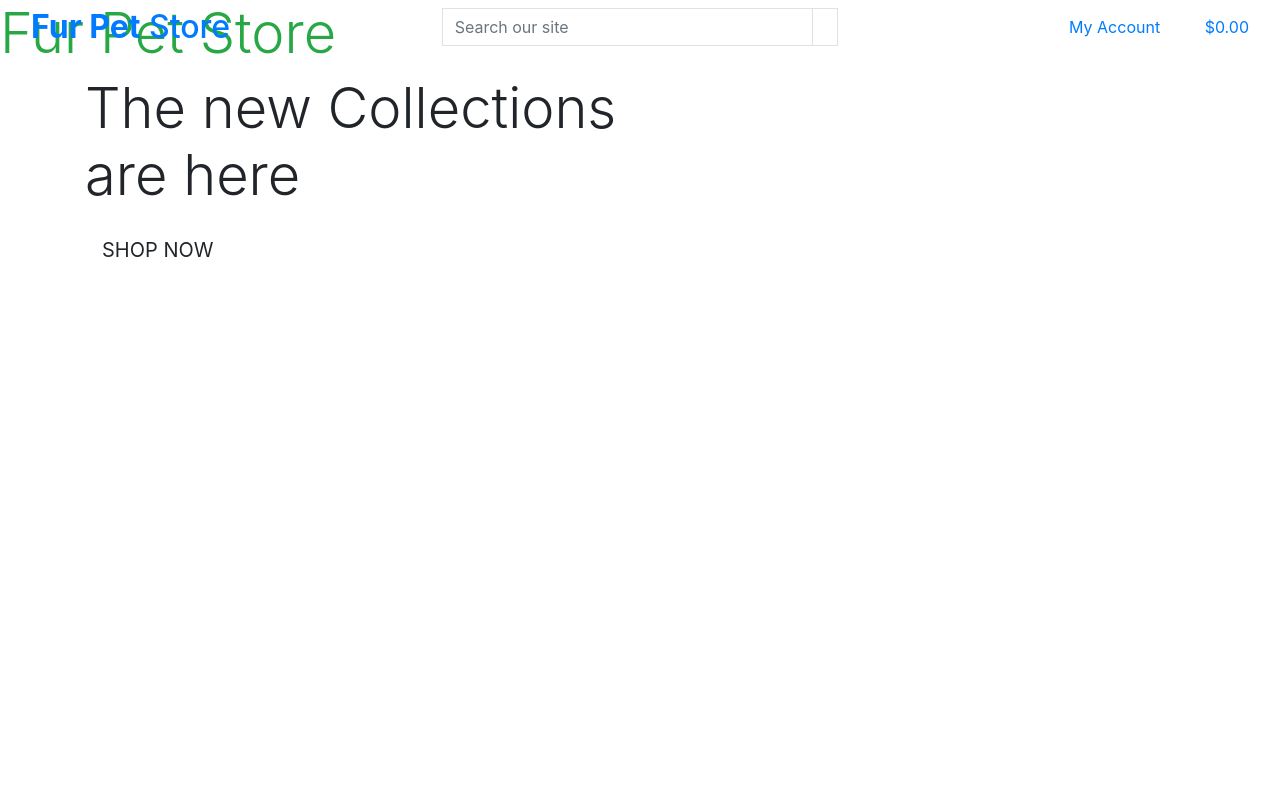
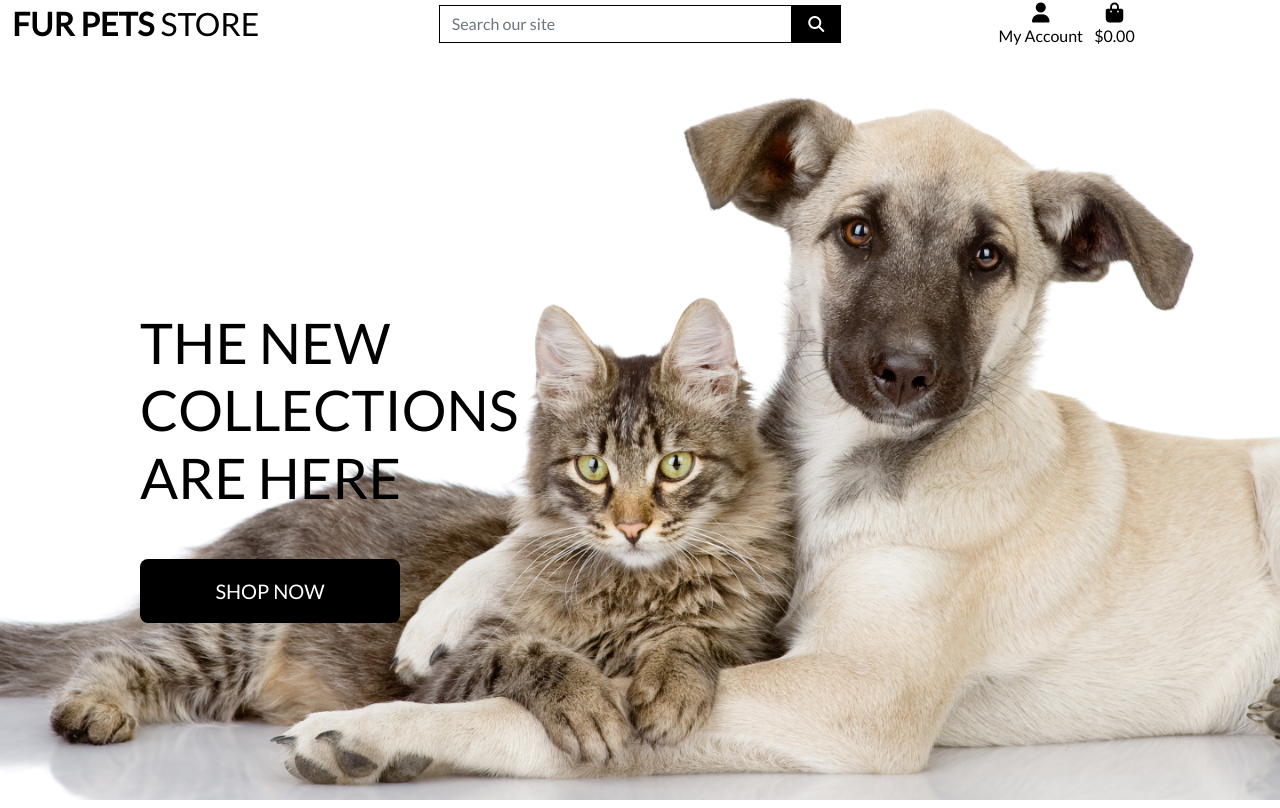
Before and after one commit to ExcellentWish/fur-pet-store, a Django app: template home/templates/home/index.html in a window 1280 px wide. Before the commit the page ends 257 px from the top, so only its background shows below. Run offline with Django 4.2, Linux system fonts and the light colour scheme; the template is opened without the code that fills it, so the values that code supplies are empty; parts of the project's set-up code (start-up, migrations or seed data) failed here and were passed over; some libraries are stand-ins or nearby versions.

Commit message:
Complete home page header & css

```diff
--- a/fur_pet_store/settings.py
+++ b/fur_pet_store/settings.py
@@ -147,6 +147,11 @@ USE_TZ = True
 
 STATIC_URL = 'static/'
 
+STATICFILES_DIRS = (os.path.join(BASE_DIR, 'static'),)
+
+MEDIA_URL = '/media/'
+MEDIA_ROOT = os.path.join(BASE_DIR, 'media')
+
 # Default primary key field type
 # https://docs.djangoproject.com/en/4.1/ref/settings/#default-auto-field
 
--- a/fur_pet_store/urls.py
+++ b/fur_pet_store/urls.py
@@ -15,9 +15,11 @@ Including another URLconf
 """
 from django.contrib import admin
 from django.urls import path, include
+from django.conf import settings
+from django.conf.urls.static import static
 
 urlpatterns = [
     path('admin/', admin.site.urls),
     path('accounts/', include('allauth.urls')),
     path('', include('home.urls')),
-]
+] + static(settings.MEDIA_URL, document_root=settings.MEDIA_ROOT)
--- a/home/templates/home/index.html
+++ b/home/templates/home/index.html
@@ -11,14 +11,14 @@
 {% endblock %}
 
 {% block content %}
-    <h1 class="display-4 text-success">Fur Pet Store</h1>
+    <h1 class="display-4 text-success"></h1>
     <div class="container h-100">
         <div class="row h-100">
             <div class="col-7 col-md-6 my-auto">
                 <h1 class="display-4 logo-font text-black">
                     The new Collections are here
                 </h1>
-                <div>
+                <div class="my-5">
                     <h4>
                         <a href="" class="shop-now-button btn btn-lg text-uppercase py-3">Shop Now</a>
                     </h4>
--- /dev/null
+++ b/static/css/style.css
@@ -0,0 +1,81 @@
+html {
+    height: 100%;
+}
+
+body {
+    background: url('/media/462852.jpg') no-repeat center center fixed;
+    background-size: cover;
+    height: calc(100vh - 164px);
+    color: #555;
+    font-family: 'Lato';
+}
+
+/* from Bulma */
+.icon {
+    align-items: center;
+    display: inline-flex;
+    justify-content: center;
+    height: 1.5rem;
+    width: 1.5rem;
+}
+
+.logo-font {
+    text-transform: uppercase;
+}
+
+.main-logo-link {
+    width: fit-content;
+}
+
+.shop-now-button {
+    background: black;
+    color: white;
+    min-width: 260px;
+}
+
+.btn-black {
+    background: black;
+    color: white;
+}
+
+.shop-now-button:hover,
+.shop-now-button:active,
+.shop-now-button:focus,
+.btn-black:hover,
+.btn-black:active,
+.btn-black:focus {
+    background: #222;
+    color: white;
+}
+
+.text-black {
+    color: #000 !important;
+}
+
+.border-black {
+    border: 1px solid black !important;
+}
+
+/* -------------------------------- Media Queries */
+
+/* Slightly larger container on xl screens */
+@media (min-width: 1200px) {
+  .container {
+    max-width: 80%;
+  }
+}
+
+/* fixed top navbar only on medium and up */
+@media (min-width: 992px) {
+    .fixed-top-desktop-only {
+        position: fixed;
+        top: 0;
+        right: 0;
+        left: 0;
+        z-index: 1030;
+    }
+
+    .header-container {
+        padding-top: 164px;
+    }
+}
--- a/templates/base.html
+++ b/templates/base.html
@@ -15,29 +15,34 @@
 
   <!-- Bootstrap CSS -->
   {% block corecss %}
-  <link rel="stylesheet" href="https://cdn.jsdelivr.net/npm/bootstrap@4.3.1/dist/css/bootstrap.min.css"
-    integrity="sha384-ggOyR0iXCbMQv3Xipma34MD+dH/1fQ784/j6cY/iJTQUOhcWr7x9JvoRxT2MZw1T" crossorigin="anonymous">
+  <link href="https://cdn.jsdelivr.net/npm/bootstrap@5.2.3/dist/css/bootstrap.min.css" rel="stylesheet"
+    integrity="sha384-rbsA2VBKQhggwzxH7pPCaAqO46MgnOM80zW1RWuH61DGLwZJEdK2Kadq2F9CUG65" crossorigin="anonymous">
+  <link rel="preconnect" href="https://fonts.googleapis.com">
+  <link rel="preconnect" href="https://fonts.gstatic.com" crossorigin>
+  <link href="https://fonts.googleapis.com/css2?family=Lato&display=swap" rel="stylesheet">
+  <link rel="stylesheet" href="{% static 'css/style.css' %}">
   {% endblock %}
 
   {% block extra_css %}
+
   {% endblock %}
 
   {% block corejs %}
-  <script src="https://code.jquery.com/jquery-3.3.1.slim.min.js"
-    integrity="sha384-q8i/X+965DzO0rT7abK41JStQIAqVgRVzpbzo5smXKp4YfRvH+8abtTE1Pi6jizo" crossorigin="anonymous">
+  <script src="https://kit.fontawesome.com/0f96215e04.js" crossorigin="anonymous"></script>
+  <script src="https://code.jquery.com/jquery-3.6.1.slim.min.js"
+    integrity="sha256-w8CvhFs7iHNVUtnSP0YKEg00p9Ih13rlL9zGqvLdePA=" crossorigin="anonymous"></script>
+  <script src="https://cdn.jsdelivr.net/npm/@popperjs/core@2.11.6/dist/umd/popper.min.js"
+    integrity="sha384-oBqDVmMz9ATKxIep9tiCxS/Z9fNfEXiDAYTujMAeBAsjFuCZSmKbSSUnQlmh/jp3" crossorigin="anonymous">
   </script>
-  <script src="https://cdn.jsdelivr.net/npm/popper.js@1.14.7/dist/umd/popper.min.js"
-    integrity="sha384-UO2eT0CpHqdSJQ6hJty5KVphtPhzWj9WO1clHTMGa3JDZwrnQq4sF86dIHNDz0W1" crossorigin="anonymous">
-  </script>
-  <script src="https://cdn.jsdelivr.net/npm/bootstrap@4.3.1/dist/js/bootstrap.min.js"
-    integrity="sha384-JjSmVgyd0p3pXB1rRibZUAYoIIy6OrQ6VrjIEaFf/nJGzIxFDsf4x0xIM+B07jRM" crossorigin="anonymous">
+  <script src="https://cdn.jsdelivr.net/npm/bootstrap@5.2.3/dist/js/bootstrap.bundle.min.js"
+    integrity="sha384-kenU1KFdBIe4zVF0s0G1M5b4hcpxyD9F7jL+jjXkk+Q2h455rYXK/7HAuoJl+0I4" crossorigin="anonymous">
   </script>
   {% endblock %}
 
   {% block extra_js %}
   {% endblock %}
 
-  <title>FurPetStore {% block extra_title %} {% endblock %}</title>
+  <title>Fur Pets Store{% block extra_title %} {% endblock %} </title>
 </head>
 
 <body>
@@ -45,7 +50,7 @@
     <div class="row">
       <div class="col-12 col-lg-4 my-auto py-1 py-lg-0 text-center text-lg-left">
         <a href="{% url 'home' %}" class="nav-link main-logo-link">
-          <h2 class="logo-font text-black my-0"><strong>Fur Pet</strong> Store</h2>
+          <h2 class="logo-font text-black my-0"><strong>Fur Pets</strong> Store</h2>
         </a>
       </div>
       <div class="col-12 col-lg-4 my-auto py-1 py-lg-0">
@@ -104,7 +109,6 @@
       </div>
     </div>
   </header>
-
   {% if messages %}
   <div class="message-container"></div>
   {% endif %}
@@ -118,7 +122,6 @@
   {% block postloadjs %}
   {% endblock %}
 
-
 </body>
 
 </html>
```
Also changed, not shown: media/323373.jpg (added), media/462852.jpg (added), media/cat&dogBackground.jpg (added), media/cat&dogheader.jpg (added), 1 other file.
